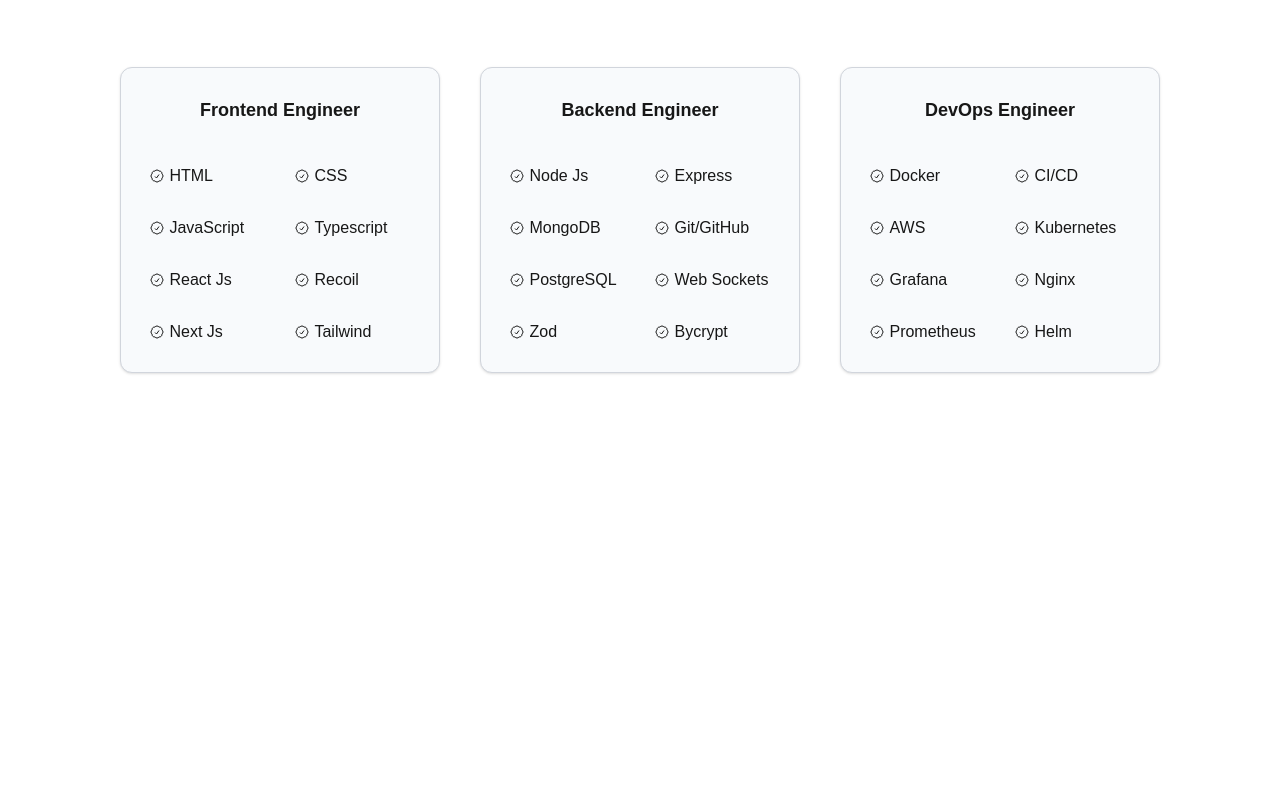
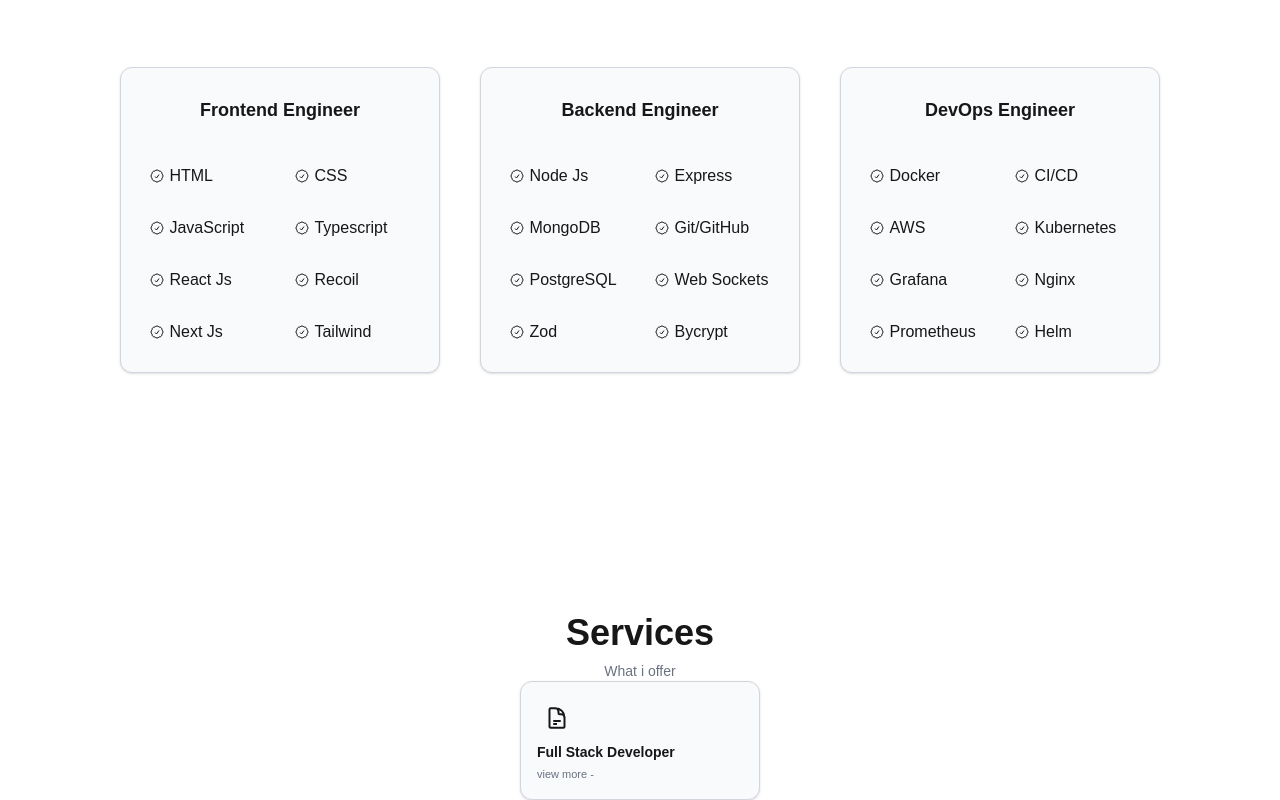
Before and after one commit to Ale-Math/portfolio, a Next.js app in the folder portfolio/: page / in a window 1280 px wide. Shown: the part 1863-2663 px from the top of the page. Before the commit the page ends 2316 px from the top, so only its background shows below. Built offline with nearby package versions, Linux system fonts and the light colour scheme.

Commit message:
added service tile

```diff
--- a/portfolio/app/Components/PageComponents/Services.tsx
+++ b/portfolio/app/Components/PageComponents/Services.tsx
@@ -1,3 +1,6 @@
+import { Document } from "../Icons/document";
+import { ServicesTile } from "../serviceTile";
+
 export function Services() {
   return (
     <div>
@@ -5,6 +8,7 @@
         <p className="text-4xl font-bold text-center">Services</p>
         <p className="text-sm text-gray-500 text-center">What i offer</p>
       </div>
+      <ServicesTile icon={<Document />} title="Full Stack Developer" />
     </div>
   );
 }
--- a/portfolio/app/Components/serviceTile.tsx
+++ b/portfolio/app/Components/serviceTile.tsx
@@ -0,0 +1,16 @@
+import { ReactNode } from "react";
+
+interface ServicesTileProps {
+  icon: ReactNode;
+  title: string;
+}
+
+export function ServicesTile(props: ServicesTileProps) {
+  return (
+    <div className="w-60 p-4 flex flex-col items-start space-y-1 shadow border-gray-300 border rounded-xl bg-slate-50">
+      <div className="p-2">{props.icon}</div>
+      <p className="text-sm font-semibold">{props.title}</p>
+      <p className="text-[11px] text-gray-500">view more -</p>
+    </div>
+  );
+}
--- a/portfolio/app/page.tsx
+++ b/portfolio/app/page.tsx
@@ -1,6 +1,7 @@
 import { About } from "./Components/PageComponents/About";
 import { Header } from "./Components/PageComponents/Header";
 import { HomeSection } from "./Components/PageComponents/Home";
+import { Services } from "./Components/PageComponents/Services";
 import { Skills } from "./Components/PageComponents/Skills";
 
 export default function Home() {
@@ -10,6 +11,7 @@
       <HomeSection />
       <About />
       <Skills />
+      <Services />
     </div>
   );
 }
```
